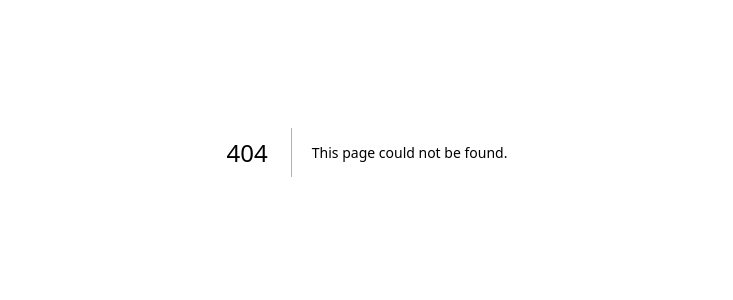
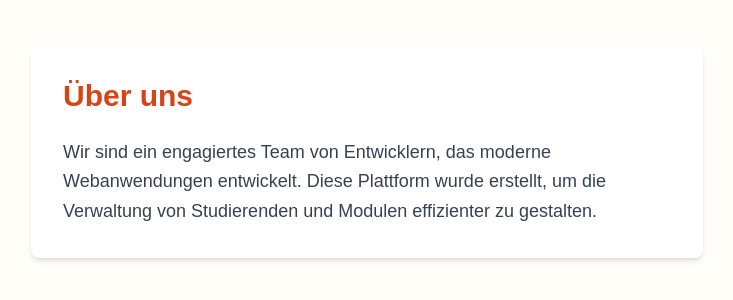
Before and after one commit to quylecse/student-web-app, a Next.js app: page /team in a window 1280 px wide. Before the commit this address had no page. Shown: the part 248-548 px from the top of the page, without its empty margins (273-1006 px from the left). Built offline with nearby package versions, Linux system fonts and the light colour scheme.

Commit message:
about us hinzugefügt

```diff
--- /dev/null
+++ b/app/team/page.tsx
@@ -0,0 +1,13 @@
+export default function TeamPage() {
+  return (
+    <div className="w-screen h-screen bg-[#fffef9] flex items-center justify-center p-6 overflow-y-auto">
+      <div className="w-full max-w-2xl bg-white rounded-lg shadow-md p-8">
+        <h1 className="text-3xl font-bold text-[#d84315] mb-6">Über uns</h1>
+        <p className="text-lg text-gray-700 leading-relaxed">
+          Wir sind ein engagiertes Team von Entwicklern, das moderne Webanwendungen entwickelt.
+          Diese Plattform wurde erstellt, um die Verwaltung von Studierenden und Modulen effizienter zu gestalten.
+        </p>
+      </div>
+    </div>
+  );
+}
```
